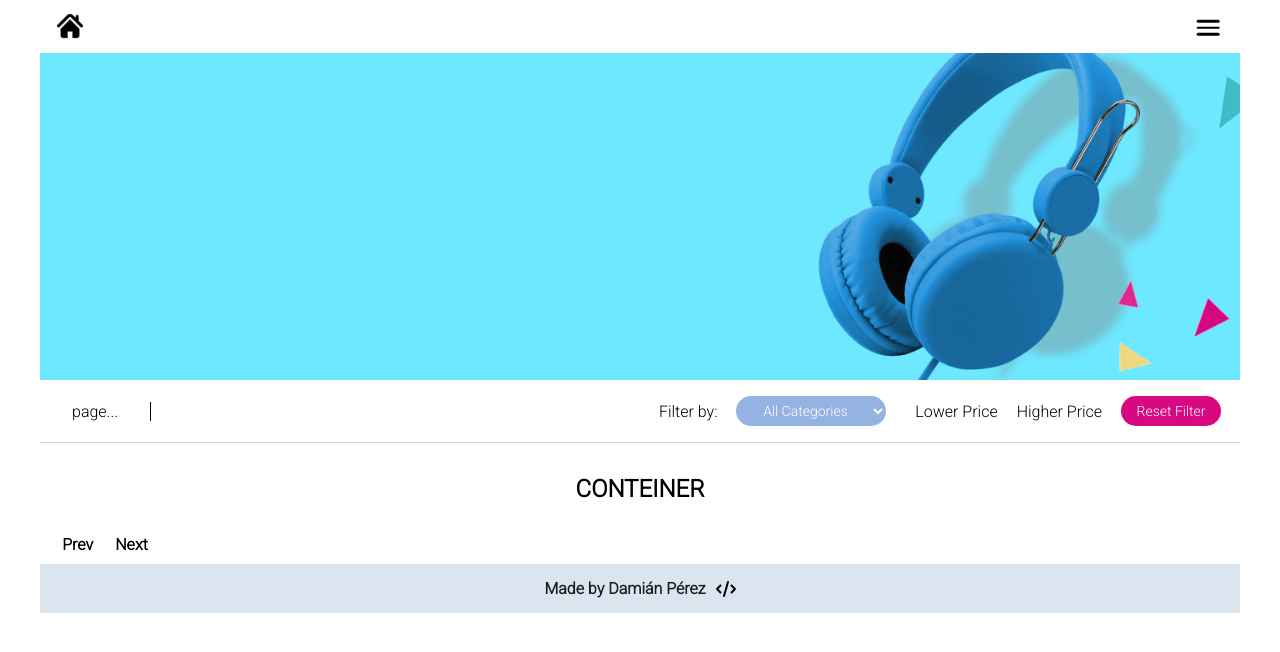
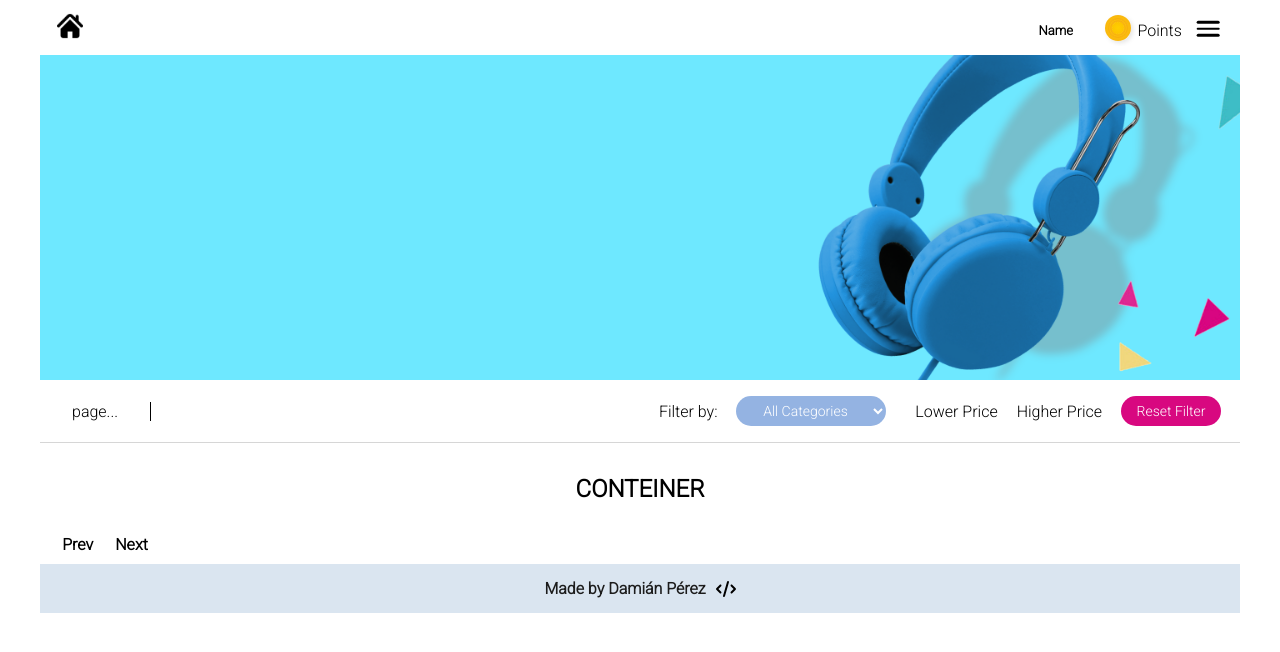
Before and after one commit to D-Perez85/store_app, a React (Create React App) app: page / in a window 1280 px wide. Shown: the top 652 px of the page. Built offline with nearby package versions, Linux system fonts and the light colour scheme; a web font is replaced by a local one.

Commit message:
Users Component

```diff
--- a/src/components/menu/menu.jsx
+++ b/src/components/menu/menu.jsx
@@ -1,6 +1,7 @@
 import React from "react";
 import { Link } from "react-router-dom";
 import logo from "../../assets/images/home.png";
+import Users from "../users/User";
 
  function Menu() {
   return (
@@ -10,6 +11,8 @@ import logo from "../../assets/images/home.png";
       </Link>
 
       <div class="boton-menu">
+      <Users/>
+
           <input id="desplegar" type="checkbox" class="custom-checkbox" />
         <label for="desplegar" class="label-menu">
           <div class="mostrar-menu">
--- /dev/null
+++ b/src/components/users/User.jsx
@@ -0,0 +1,16 @@
+import React from "react";
+ import coin from "../../assets/icons/coin.svg";
+
+ function Users() {
+
+   return (
+    <div className="content-users">
+      <div className="user">
+        <h5>Name</h5>
+        <img src={coin} alt="user-coins" className="coins" />
+            Points
+      </div>
+    </div>
+  );
+}
+export default Users;
--- /dev/null
+++ b/src/styles/components/_users.scss
@@ -0,0 +1,10 @@
+.user {
+    display: flex;
+    align-items: center;
+  }
+  .user > h5 {
+    border-top: none;
+    width: 65px;
+    align-items: center;
+    font-size: 13px;
+  }
--- a/src/styles/styles.scss
+++ b/src/styles/styles.scss
@@ -11,6 +11,7 @@
 @import './components/products';
 @import './components/sections';
 @import './components/select';
+@import './components/users';
 
 
 
```
